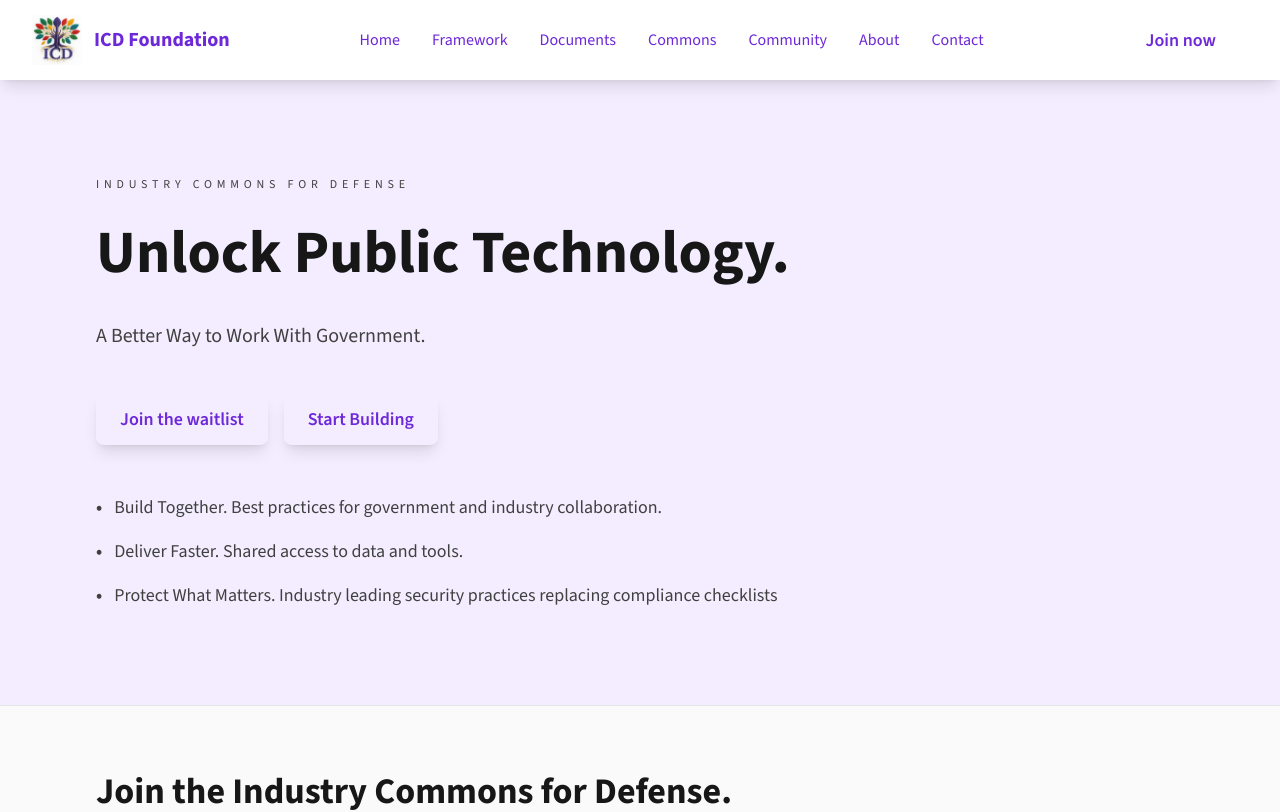
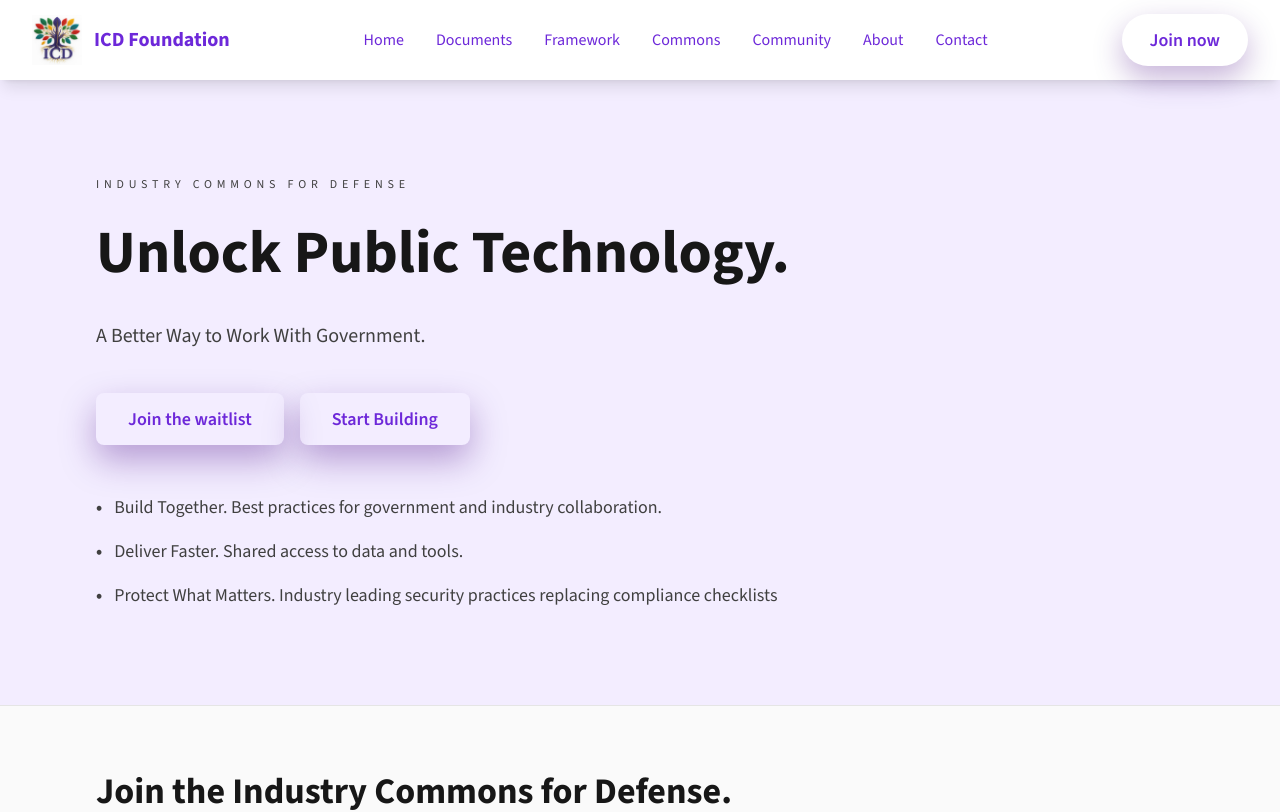
Before and after one commit to m4ndolore/defense_commons, a Next.js app: page / in a window 1280 px wide. Shown: the top 812 px of the page. Built offline with nearby package versions, Linux system fonts and the light colour scheme.

Commit message:
updated document links

```diff
--- a/app/documents/page.tsx
+++ b/app/documents/page.tsx
@@ -16,6 +16,9 @@ export default function DocumentsPage() {
           {/* Main Content - Left Side */}
           <main className="flex-1 max-w-3xl">
             {/* Title and Attribution */}
+            <p className="text-xs uppercase tracking-[0.4em] text-primary-800 mb-6">
+              Industry Commons for Defense
+            </p>
             <h1 className="text-4xl font-bold text-black mb-2">
               Defense Commons License
             </h1>
--- a/components/home/ClosingCTA.tsx
+++ b/components/home/ClosingCTA.tsx
@@ -17,20 +17,20 @@ export default function ClosingCTA() {
 
         <div className="flex flex-col sm:flex-row justify-center gap-4">
           <Button
+            href="/documents"
+            variant="primary"
+            size="lg"
+            className="bg-primary-900 text-white hover:bg-primary-800 shadow-[0_15px_35px_rgba(65,0,130,0.3)] rounded-2xl px-7 py-3"
+          >
+            Learn more
+          </Button>
+          <Button
             href="/waitlist"
             variant="primary"
             size="lg"
-            className="bg-primary-900 text-white hover:bg-primary-800 shadow-lg shadow-primary-900/20"
+            className="bg-primary-900 text-white hover:bg-primary-800 shadow-[0_15px_35px_rgba(65,0,130,0.3)] rounded-2xl px-7 py-3"
           >
             Join the waitlist
-          </Button>
-          <Button
-            href="/documents"
-            variant="primary"
-            size="lg"
-            className="bg-primary-900 text-white hover:bg-primary-800 shadow-lg shadow-primary-900/20"
-          >
-            Start Building
           </Button>
         </div>
       </Container>
--- a/components/home/Hero.tsx
+++ b/components/home/Hero.tsx
@@ -27,7 +27,7 @@ export default function Hero() {
             href="/waitlist"
             variant="primary"
             size="lg"
-            className="bg-primary-900 text-white hover:bg-primary-800 shadow-lg shadow-primary-900/20"
+            className="bg-primary-900 text-white hover:bg-primary-800 shadow-[0_15px_35px_rgba(65,0,130,0.35)] rounded-2xl px-8 py-3"
           >
             Join the waitlist
           </Button>
@@ -35,7 +35,7 @@ export default function Hero() {
             href="/documents"
             variant="primary"
             size="lg"
-            className="bg-primary-900 text-white hover:bg-primary-800 shadow-lg shadow-primary-900/20"
+            className="bg-primary-900 text-white hover:bg-primary-800 hover:text-white shadow-[0_15px_35px_rgba(65,0,130,0.35)] rounded-2xl px-8 py-3"
           >
             Start Building
           </Button>
--- a/components/layout/Header.tsx
+++ b/components/layout/Header.tsx
@@ -7,8 +7,8 @@ import { Menu, X } from "lucide-react";
 
 const navigation = [
   { name: "Home", href: "/" },
+  { name: "Documents", href: "/documents" },
   { name: "Framework", href: "/framework" },
-  { name: "Documents", href: "/documents" },
   { name: "Commons", href: "/commons" },
   { name: "Community", href: "/community" },
   { name: "About", href: "/about" },
@@ -84,7 +84,7 @@ export default function Header() {
           <div className="hidden md:flex items-center">
             <Link
               href="/waitlist"
-              className="px-8 py-3 rounded-md bg-primary-900 text-white hover:bg-primary-800 transition-colors duration-200 font-semibold text-lg"
+              className="px-7 py-3 rounded-full bg-primary-900 text-white hover:bg-primary-800 transition-colors duration-200 font-semibold text-lg shadow-[0_12px_30px_rgba(65,0,130,0.3)]"
             >
               Join now
             </Link>
@@ -120,7 +120,7 @@ export default function Header() {
             <div className="px-4 pt-4 mt-4 border-t">
               <Link
                 href="/waitlist"
-                className="block text-center px-6 py-4 rounded-md bg-primary-900 text-white hover:bg-primary-800 transition-colors duration-200 font-semibold text-lg mb-4"
+                className="block text-center px-6 py-4 rounded-full bg-primary-900 text-white hover:bg-primary-800 transition-colors duration-200 font-semibold text-lg mb-4 shadow-[0_12px_30px_rgba(65,0,130,0.3)]"
                 onClick={() => setMobileMenuOpen(false)}
               >
                 Join now
```
